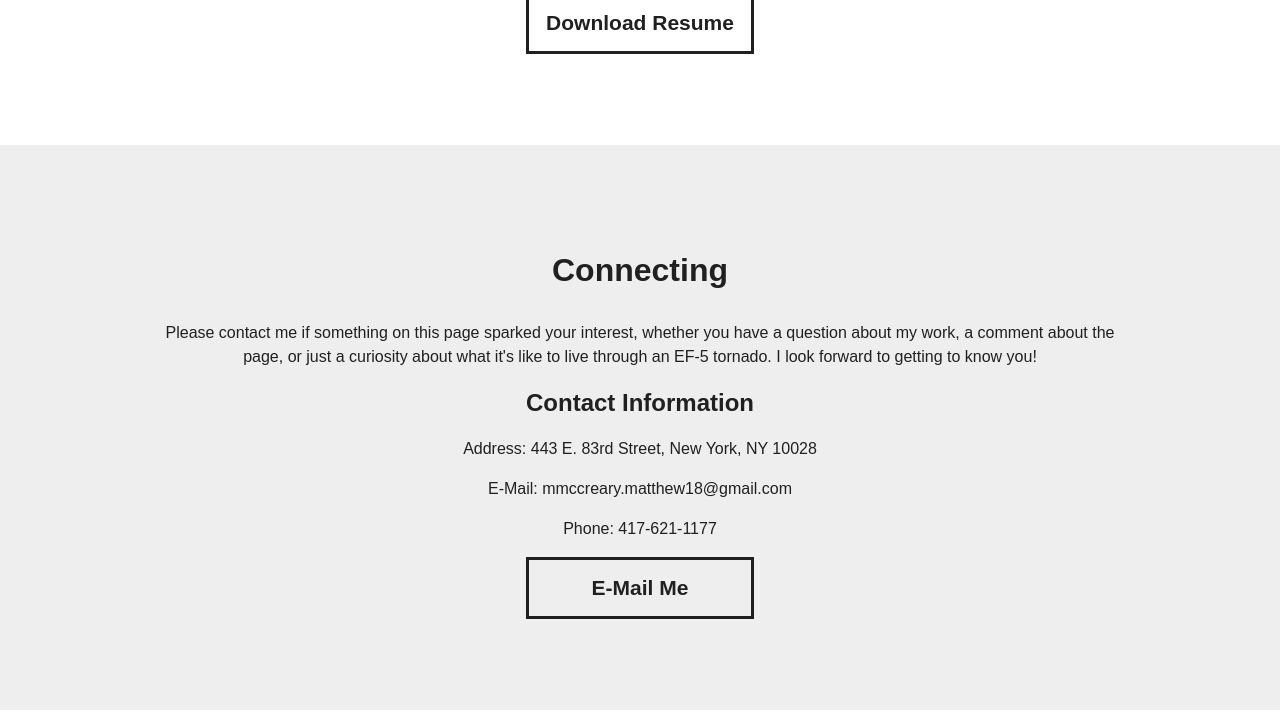
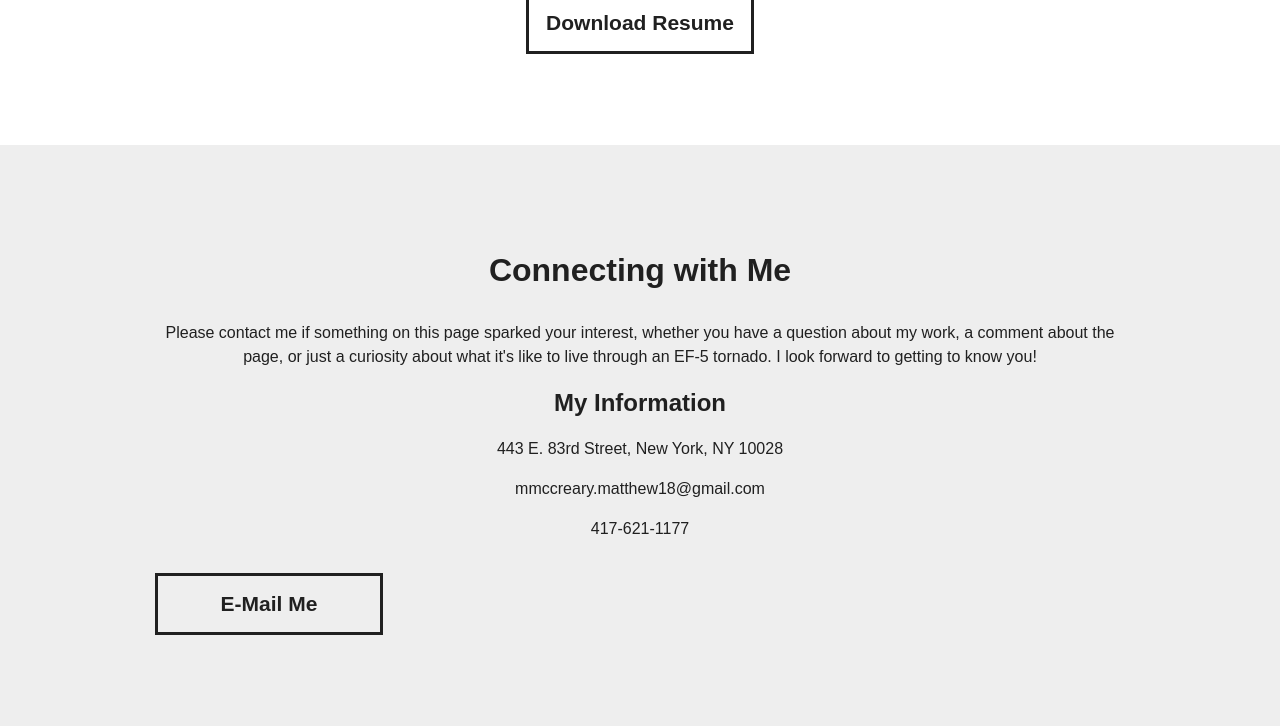
Before and after one commit to mwmccreary/twoonone, a Jekyll site: the page about/index.html, which Jekyll copies as it is, in a window 1280 px wide and 900 px high, scrolled down 2604 px, cut to the strip 174-900 px from the top of the window. Built offline with Jekyll 4.4.1, drawn with Linux system fonts in a browser that asks for light colours.

Commit message:
Update index.html

```diff
--- a/about/index.html
+++ b/about/index.html
@@ -114,15 +114,17 @@
 
 	<div class=mission-statement>
 	<div class=mission-wrapper>
-		<span class=section-title>Connecting</span>
+		<span class=section-title>Connecting with Me</span>
 			<p>Please contact me if something on this page sparked your interest, whether you have a question about
 				my work, a comment about the page, or just a curiosity about what it's like to live through an
 				EF-5 tornado. I look forward to getting to know you!</p>
-		<p><strong>Contact Information</strong></p>
-		<p>Address: 443 E. 83rd Street, New York, NY  10028</p>
-			<p>E-Mail: mmccreary.matthew18@gmail.com</p>
-			<p>Phone: 417-621-1177</p>
-			<button onclick="window.location.href='mailto:mccreary.matthew18@gmail.com'">E-Mail Me</button>
+		<p><strong>My Information</strong></p>
+		<p>443 E. 83rd Street, New York, NY  10028</p>
+			<p>mmccreary.matthew18@gmail.com</p>
+			<p>417-621-1177</p>
+			<a href="mailto:mccreary.matthew18@gmail.com?subject=Hi%20Matt">
+				<button onclick="window.location.href='mailto:mccreary.matthew18@gmail.com'">E-Mail Me</button>
+			</a>
 	</div>
 </div>
 </div>
```
